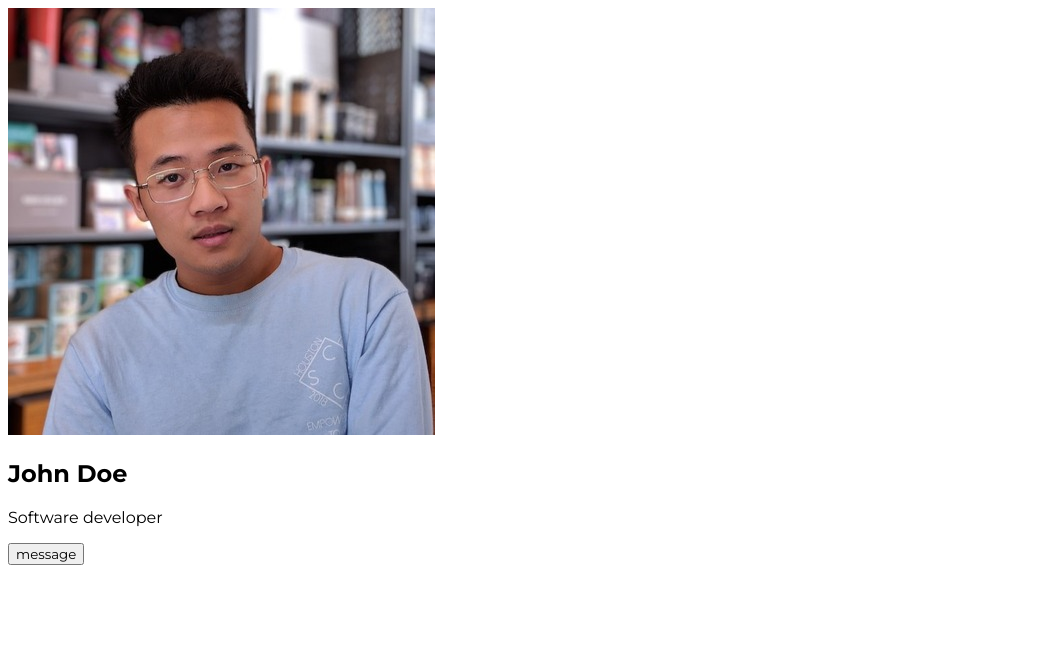
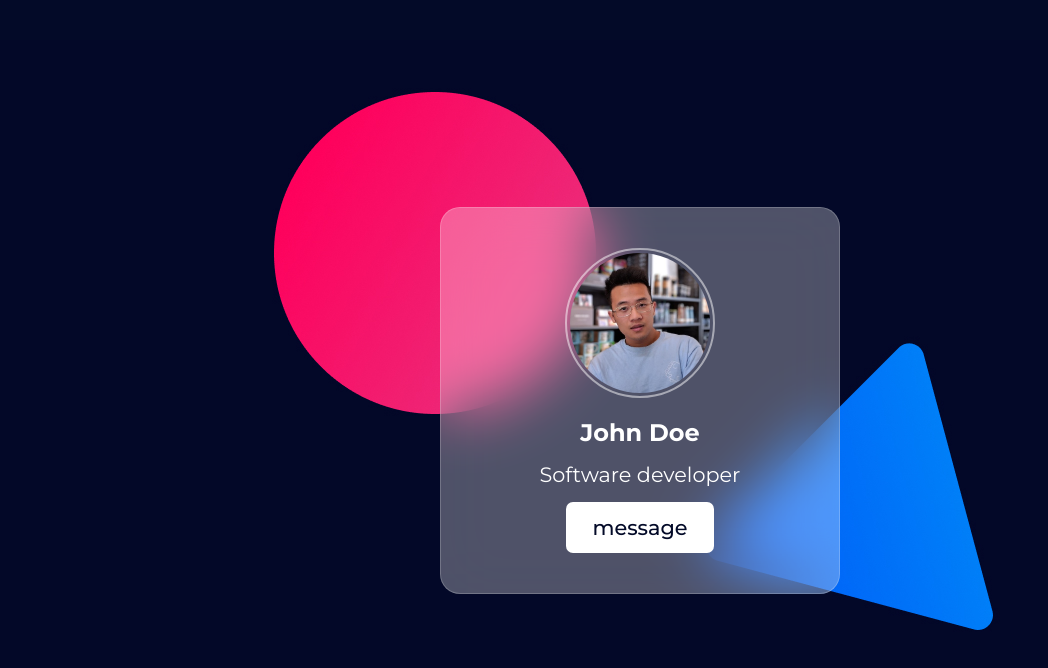
Before and after one commit to yan-naing-a/card-slice, a plain HTML site: page index.html in a window 1280 px wide. Shown: the whole page, without its empty margins (0-1048 px from the left). Drawn offline with Linux system fonts and the light colour scheme.

Commit message:
css :Cascading image,user name,user profession and message button

```diff
--- a/style.css
+++ b/style.css
@@ -2,4 +2,73 @@
 
 * {
   font-family: "Montserrat", sans-serif;
+  margin: 0;
+  padding: 0;
+  box-sizing: border-box;
 }
+
+body {
+  background: url("images/bg.jpg") #030a28 no-repeat center;
+  display: flex;
+  justify-content: center;
+  align-items: center;
+  min-height: 100vh;
+}
+
+.card-list .card-item {
+  background-color: rgba(255, 255, 255, 0.3);
+  width: 400px;
+
+  display: flex;
+  justify-content: center;
+  align-items: center;
+  flex-direction: column;
+
+  padding: 40px;
+  border-radius: 20px;
+  border: 1px solid rgba(255, 255, 255, 0.2);
+  backdrop-filter: blur(30px);
+}
+
+/*user image*/
+.card-list .card-item .user-image {
+  width: 150px;
+  height: 150px;
+  border-radius: 50%;
+  border: 2px solid rgba(255, 255, 255, 0.5);
+  padding: 3px;
+  margin-bottom: 20px;
+}
+
+/*user name*/
+.card-list .card-item .user-name {
+  color: #fff;
+  margin-bottom: 15px;
+}
+
+/*user profession*/
+.card-list .card-item .user-profession {
+  font-size: 1.3rem;
+  color: #fff;
+  margin-bottom: 15px;
+}
+
+/*message button*/
+.card-list .card-item .message-button {
+  font-size: 1.3rem;
+  padding: 12px 25px;
+  border-radius: 7px;
+  cursor: pointer;
+  font-weight: 500;
+
+  border: 1px solid transparent;
+  background-color: #fff;
+  color: #030a28;
+
+  transition: ease 0.3s;
+}
+.card-list .card-item .message-button:hover {
+  border: 1px solid #fff;
+  background-color: rgba(255, 255, 255, 0.1);
+  color: #fff;
+}
```
